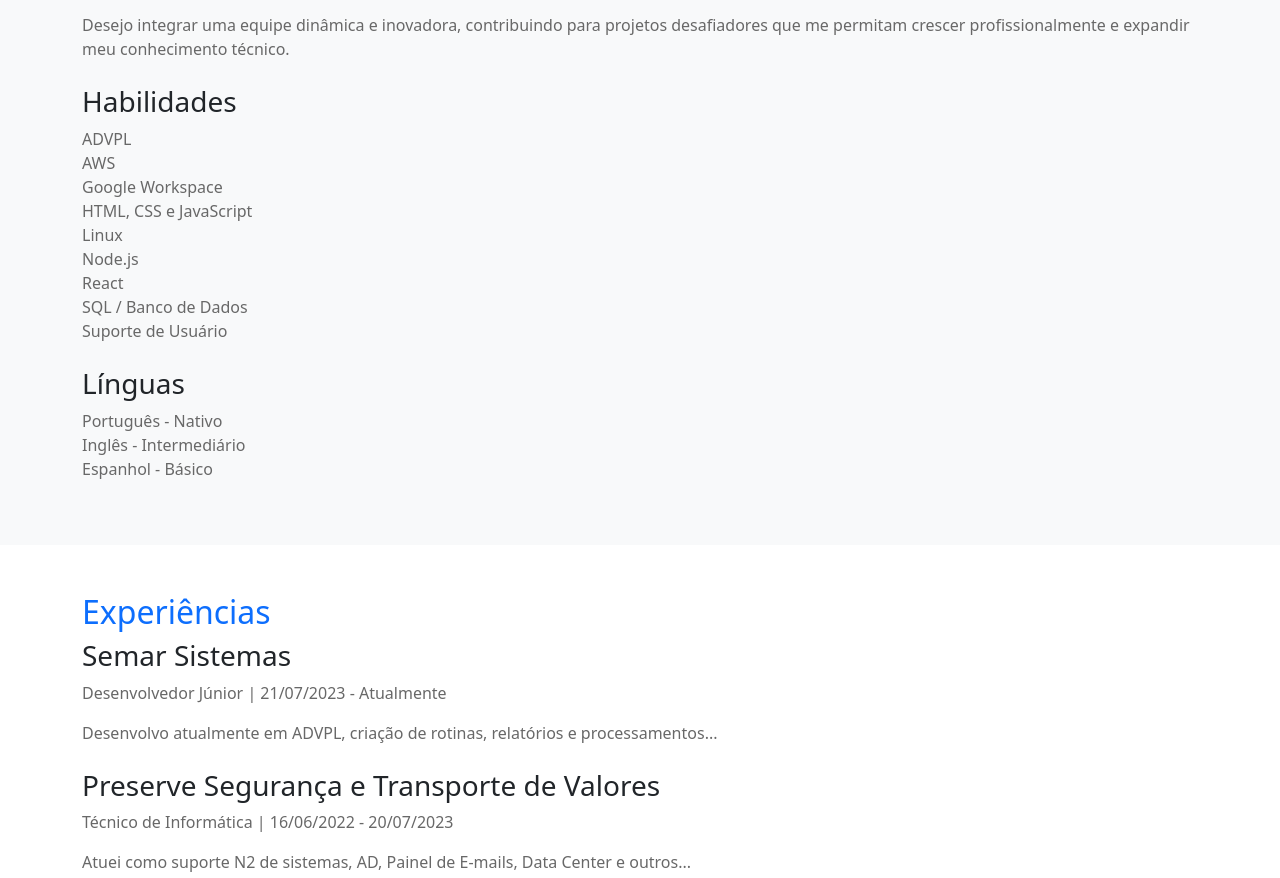
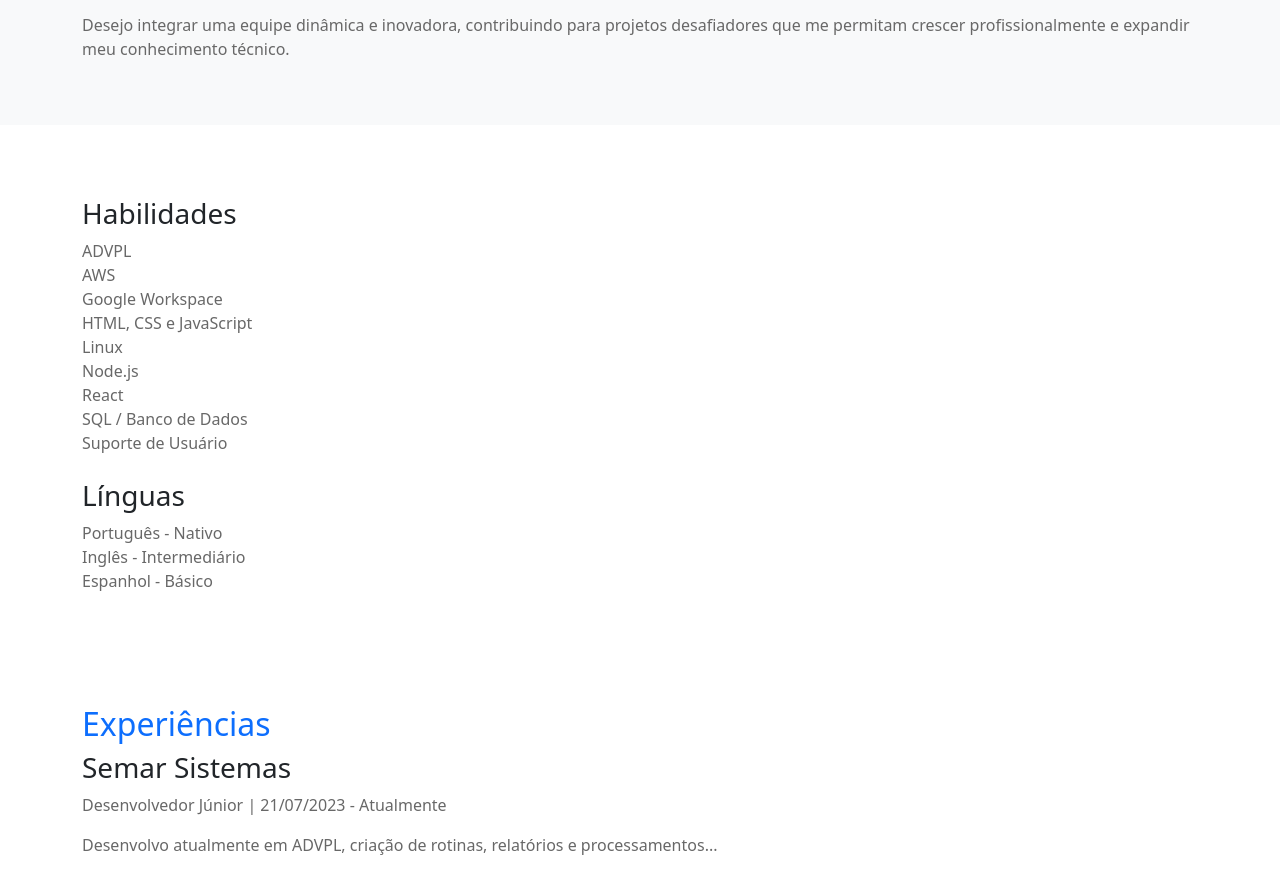
Before and after one commit to andrecosta02/Portfolio, a plain HTML site: page index.html in a window 1280 px wide. Shown: the part 1005-1883 px from the top of the page. Drawn offline with nearby package versions, Linux system fonts and the light colour scheme.

Commit message:
Change layout

```diff
--- a/index.html
+++ b/index.html
@@ -55,6 +55,11 @@
             <h2 class="text-primary">Sobre Mim</h2>
             <p>Desenvolvedor ADVPL. Venho sempre buscando cada vez mais experiência na área de tecnologia da informação...</p>
             <p>Desejo integrar uma equipe dinâmica e inovadora, contribuindo para projetos desafiadores que me permitam crescer profissionalmente e expandir meu conhecimento técnico.</p>
+        </div>
+    </section>
+
+    <section id="Habilidades" class="py-5">
+        <div class="container">
             <h3 class="mt-4">Habilidades</h3>
             <ul class="list-unstyled">
                 <li>ADVPL</li>
```
